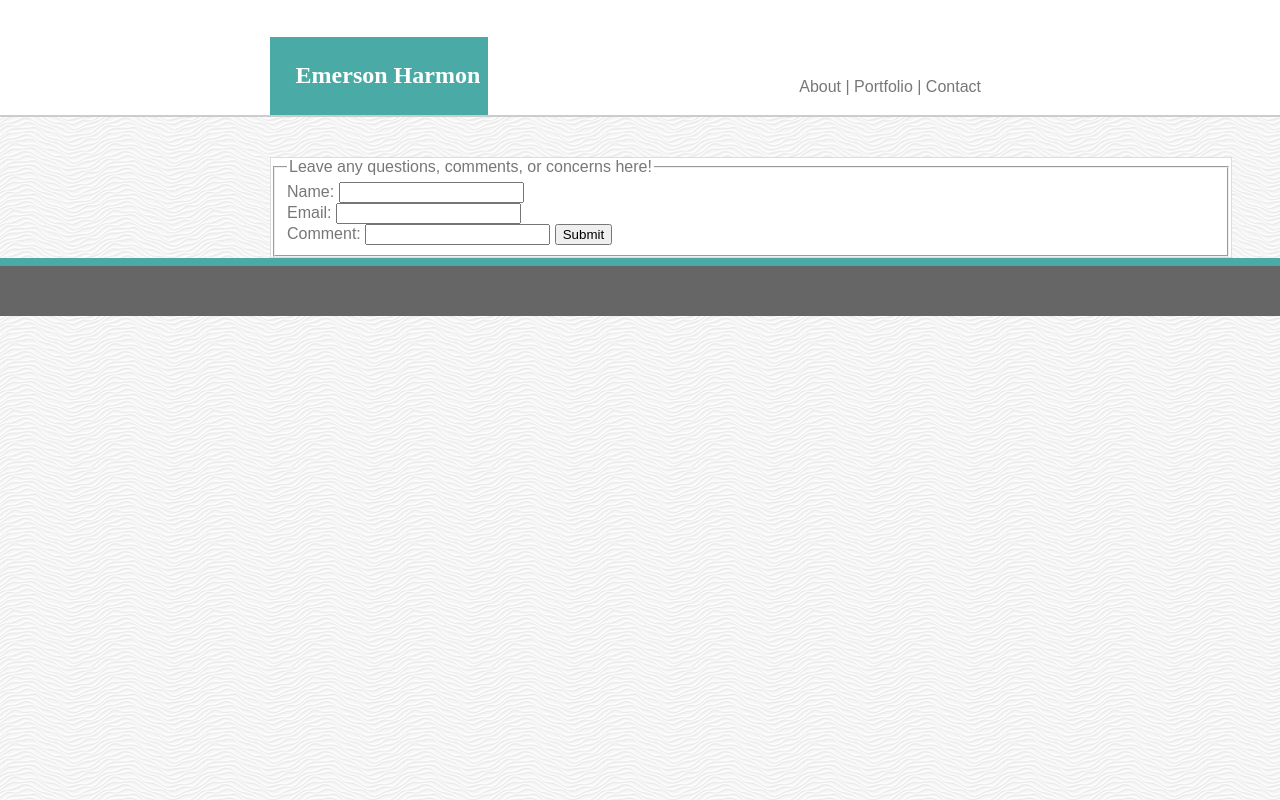
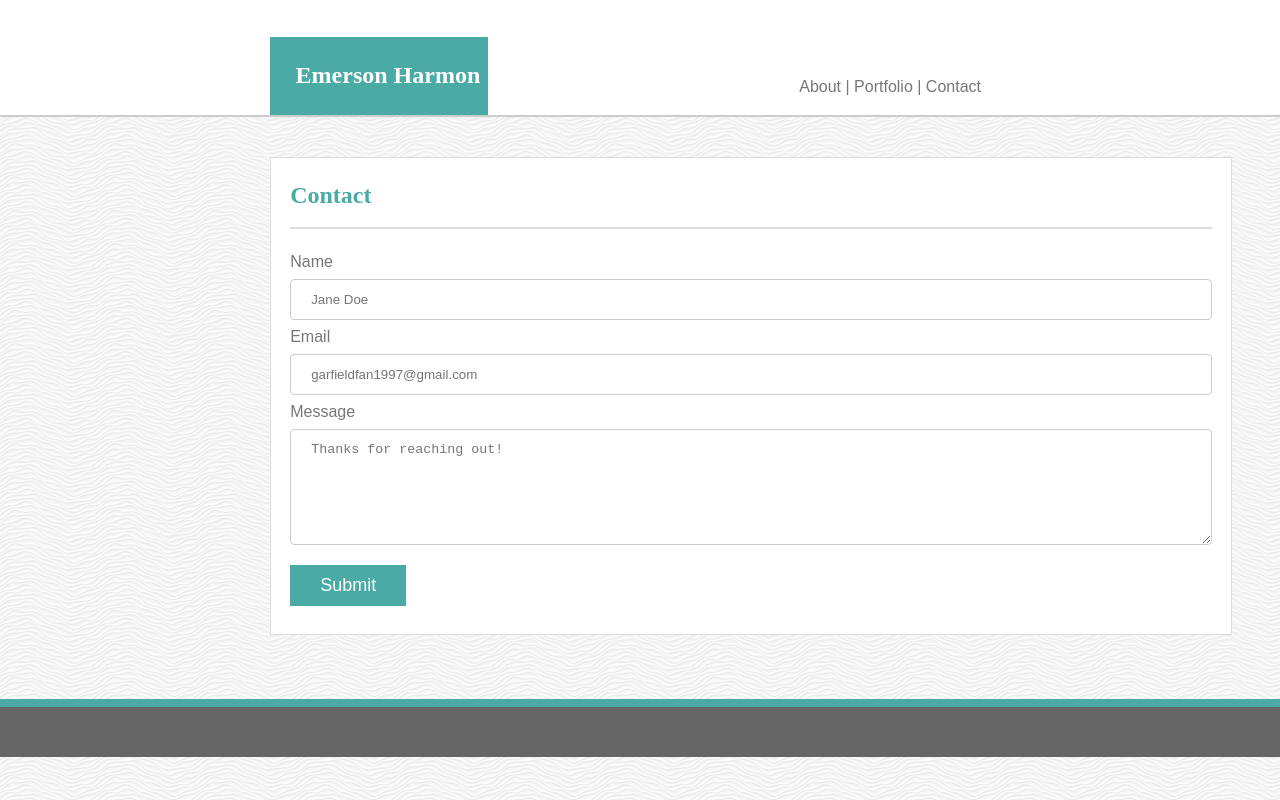
Before and after one commit to erhdev/Basic-Portfolio, a plain HTML site: page contact.html in a window 1280 px wide. Drawn offline with Linux system fonts and the light colour scheme.

Commit message:
contact complete

```diff
--- a/css/style.css
+++ b/assets/css/style.css
@@ -10,22 +10,15 @@ body {
 
 
 }
-
 .clearfix::after {
     content: "";
     clear: both;
     display: block;
 }
-
-.content {
-    min-height: calc(100vh - 70px);
-}
 h1{
     font-family: 'Times New Roman', Times, serif;
     font-size: x-large;
 }
-
-
 header {
     height: 28% ;
     width: 100% ;
@@ -48,23 +41,23 @@ header {
     float: left;
 
 }
-
-
-
-
 #links {
    float: right;
    margin-right: 299px;
    margin-top: 65px;
 }
-
 a {
     text-decoration: none;
     color: #777777;
 
 }
-
-
+.footer {
+    height: 50px;
+    margin-top: 5% ;
+    border-top: 8px solid;
+    border-color: #4aaaa5;
+    background-color: #666666;
+  }
 .middle {
 
     width: 960px;
@@ -76,11 +69,10 @@ a {
     border-color: #dddddd;
 
 }
-
-#bio {
+.content {
     margin: 2%;
 }
-#bioheader {
+#sectionheader {
     color: #4aaaa5;
     padding-bottom: 2%;
     border-bottom: 2px solid;
@@ -91,20 +83,34 @@ a {
     float: left;
     margin-right: 2%;
 }
+input[type=text] {
+    width: 100%;
+    padding: 12px 20px;
+    margin: 8px 0;
+    display: inline-block;
+    border: 1px solid #ccc;
+    border-radius: 4px;
+    box-sizing: border-box;
+}
+input[type=submit] {
 
-
-
-
-
-input[type=text] {
-
-
+    background-color: #4aaaa5;
+    color: white;
+    border: none;
+    padding: 10px 30px;
+    margin: 8px 0;
+    font-size: large;
 
 }
-
-.footer {
-    height: 50px;
-    border-top: 8px solid;
-    border-color: #4aaaa5;
-    background-color: #666666;
-  }
+input[type=submit]:hover {
+    background-color: #408f8b;
+}
+textarea {
+    width: 100%;
+    padding: 12px 20px;
+    margin: 8px 0;
+    display: inline-block;
+    border: 1px solid #ccc;
+    border-radius: 4px;
+    box-sizing: border-box;
+}
--- a/contact.html
+++ b/contact.html
@@ -4,11 +4,12 @@
 <head>
     <meta charset="UTF-8">
     <title>About Me!</title>
-        <link rel="stylesheet" type="text/css" href="css/style.css">
+    <link rel="stylesheet" type="text/css" href="assets/css/style.css">
 </head>
 
 <body>
-            <header >
+    <div class="wrapper">
+        <header>
             <section class="clearfix">
                 <section id="names">
                     <h1 id="name">Emerson Harmon</h1>
@@ -23,20 +24,19 @@
 
 
     </div>
-        <div class="middle">
-            <div id="contactform">
-                    <form action="/action_page.php">
-                        <fieldset>
-                                <legend>Leave any questions, comments, or concerns here!</legend>
-                                Name: <input type="text" name="Name"><br>
-                                Email: <input type="text" name="Email"><br>
-                                Comment: <input type="text" name="Comment">
+    <section class="middle">
+        <section class="content">
+        <h1 id="sectionheader">Contact</h1>
+            <form>
+                Name <input type="text" name="Name" placeholder="Jane Doe"><br>
+                Email <input type="text" name="Email" placeholder="garfieldfan1997@gmail.com"><br>
+                Message <textarea  name="Message" placeholder="Thanks for reaching out!" rows="6" cols="100"></textarea>
                 <input type="submit" value="Submit">
-                        </fieldset>
+            </form>
+        </section>
+    </section>
 
-                    </form>
-            </div>
-        </div>
     <footer class="footer"></footer>
 </body>
+
 </html>
```
Also changed, not shown: index.html (+5 -5 lines), portfolio.html (+11 -8 lines), assets/images/Cat.jpg (added), assets/images/Coil.jpg (added), assets/images/Flower.jpg (added), assets/images/LouisCole.jpg (added), assets/images/Profile.jpg (renamed from images/Profile.jpg), assets/images/Swimming.jpg (added), assets/images/white-waves.png (renamed from images/white-waves.png), images/Aivazovsky 2.jpg (deleted), images/Aivazovsky.jpg (deleted), images/Green Knight.jpeg (deleted), images/Lil Pump.jpeg (deleted), images/ThalesOM.jpg (deleted). Lines whose indentation alone changed are shown as unchanged.
